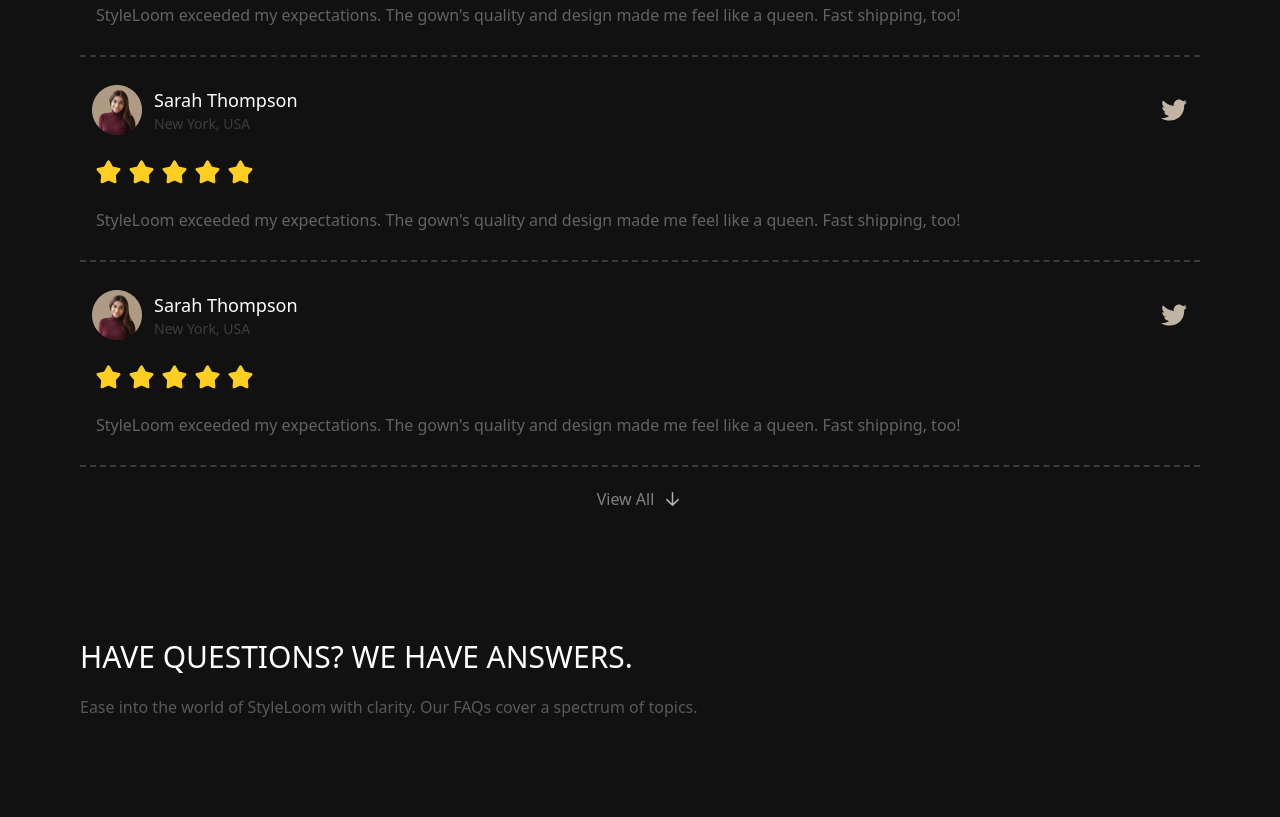
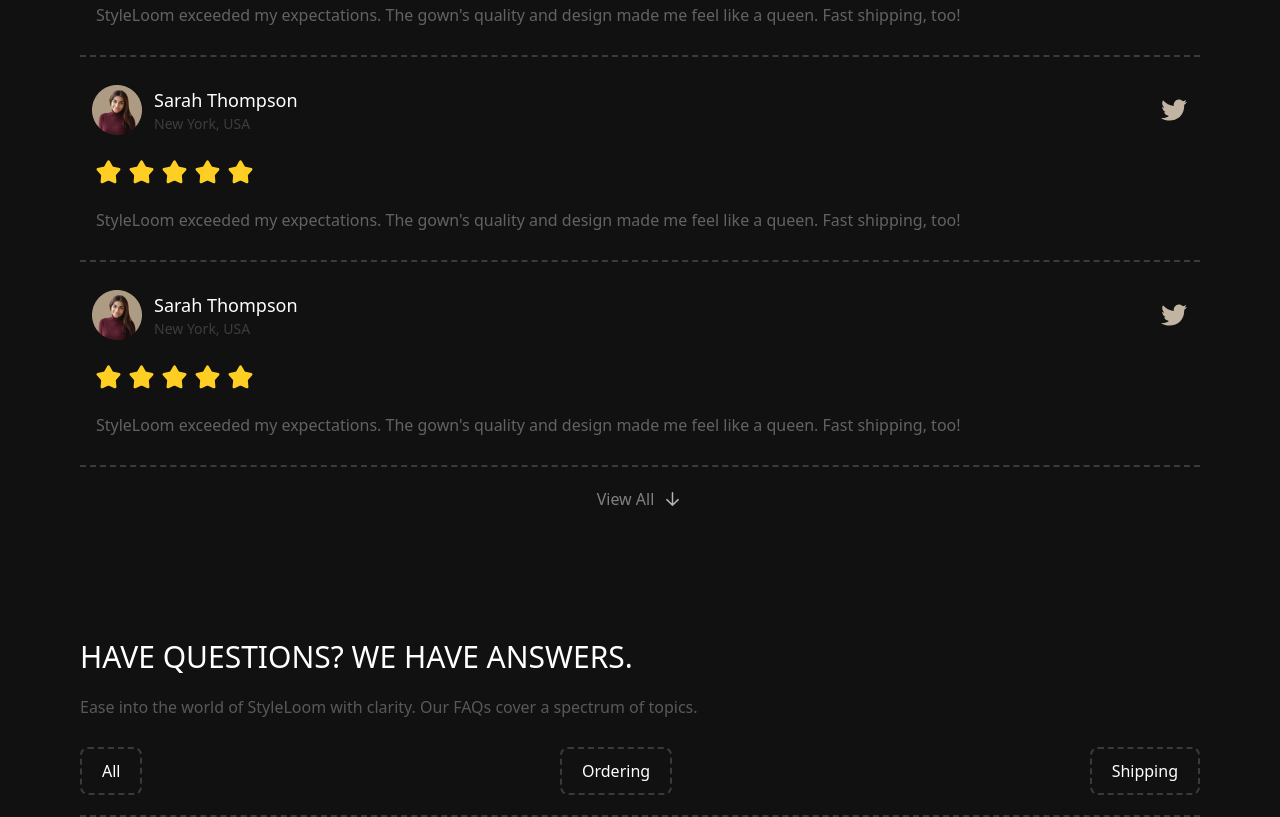
Before and after one commit to xtalireza/E-Commerce-main, a website: page public/index.html in a window 1280 px wide. Shown: the part 6741-7558 px from the top of the page. Before the commit the page ends 7460 px from the top, so only its background shows below. Drawn offline with Linux system fonts and the light colour scheme.

Commit message:
fit: add btn

```diff
--- a/public/index.html
+++ b/public/index.html
@@ -367,12 +367,16 @@
                 </h1>
             </section>
             <section>
-                <div>
+                <div class="flex flex-col gap-7 border-b-2 border-dashed border-cream/25 pb-5">
                     <div class="flex flex-col gap-5 pt-32">
                         <h1 class="text-white text-3xl uppercase">Have Questions? We Have Answers.</h1>
                         <p class="text-white/30">Ease into the world of StyleLoom with clarity. Our FAQs cover a spectrum of topics.</p>
                     </div>
-
+                    <div class="flex justify-between">
+                        <button class="button">All</button>
+                        <button class="button">Ordering</button>
+                        <button class="button">Shipping</button>
+                    </div>
                 </div>
             </section>
         </aside>
```
Also changed, not shown: build/style.css.
